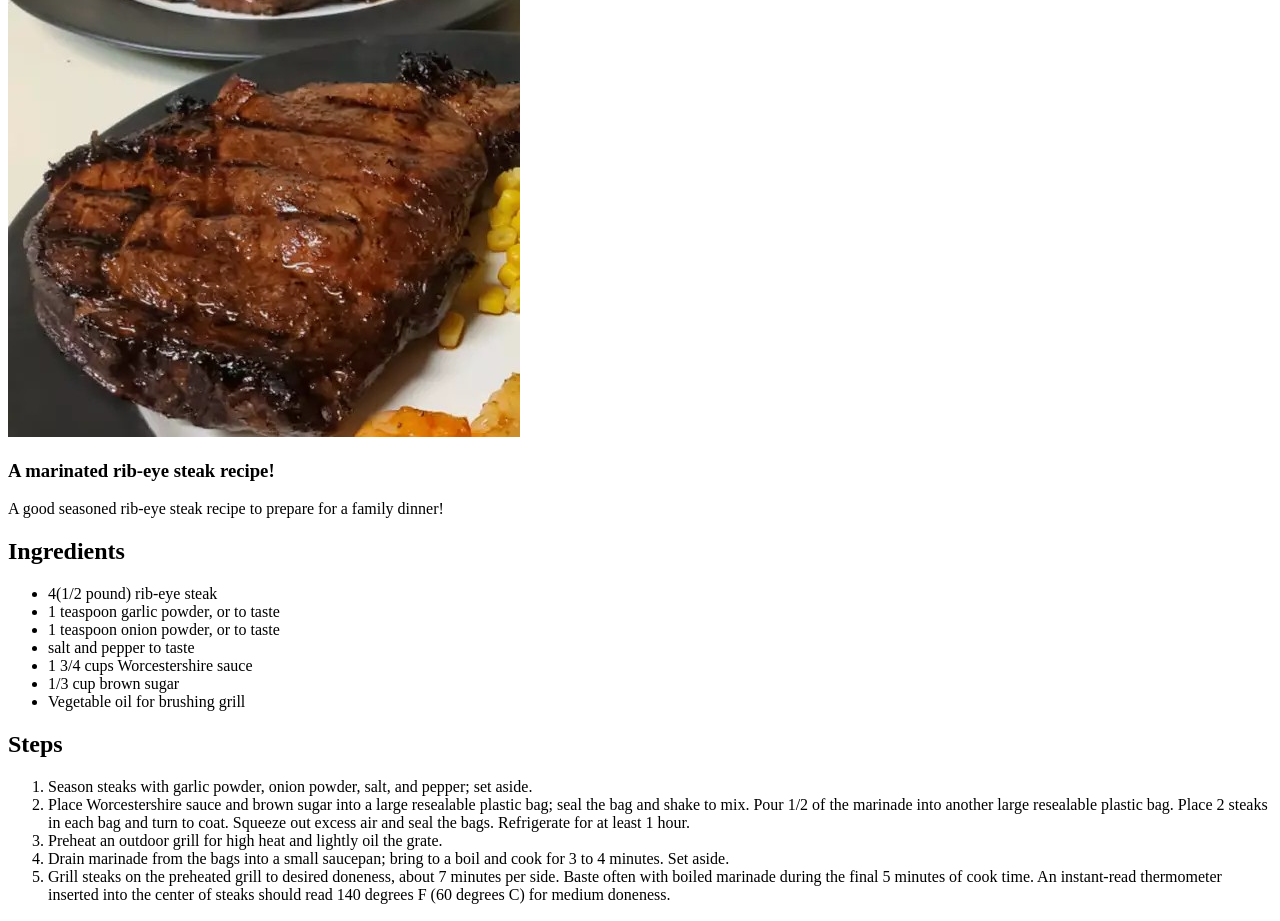
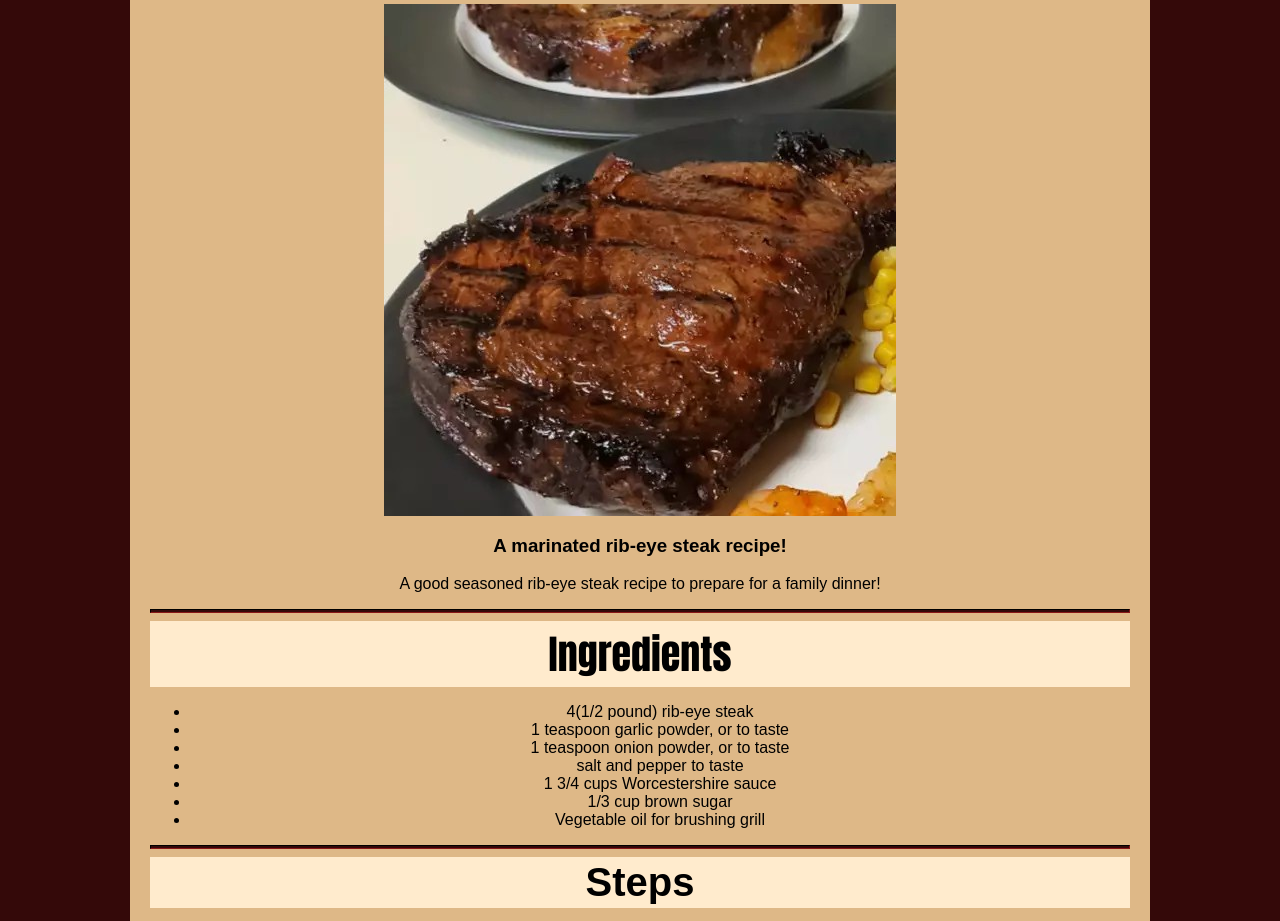
Before and after one commit to beto533/odin-recipes, a plain HTML site: page recipes/ribeye.html in a window 1280 px wide. Shown: the part 155-1076 px from the top of the page. Drawn offline with Linux system fonts and the light colour scheme.

Commit message:
Finish basic CSS

```diff
--- a/recipes/ribeye.html
+++ b/recipes/ribeye.html
@@ -3,14 +3,25 @@
 <html lang="en">
     <head>
         <meta charset="UTF-8">
+        <meta name="viewport" content="width=device-width, initial-scale=1.0">
+        <link rel="stylesheet" href="../style.css">
+        <title>Rib-Eye Recipe</title>
     </head>
     <body>
-        <h1>Rib-Eye Recipe</h1>
+        <div class="page-content">
+            <main>
+                <section class="top">
+                    <article>
+                        <h1 class="heading">Rib-Eye Recipe</h1>
                         <img src="../images/ribeye.jpg" alt="A picture of a rib-eye steak.">
                         <h3>A marinated rib-eye steak recipe!</h3>
                         <p>A good seasoned rib-eye steak recipe to prepare for a family dinner!</p>
-
-        <h2>Ingredients</h2>
+                    </article>
+                </section>
+                <hr>
+                <section class="ingredients">
+                    <article>
+                        <h2 class="heading h2size">Ingredients</h2>
                         <ul>
                             <li>4(1/2 pound) rib-eye steak</li>
                             <li>1 teaspoon garlic powder, or to taste</li>
@@ -20,8 +31,12 @@
                             <li>1/3 cup brown sugar</li>
                             <li>Vegetable oil for brushing grill</li>
                         </ul>
-
-        <h2>Steps</h2>
+                    </article>
+                </section>
+                <hr>
+                <section class="steps">
+                    <article>
+                        <h2 class="heaading h2size">Steps</h2>
                         <ol>
                             <li>Season steaks with garlic powder, onion powder, salt, and pepper; set aside.</li>
                             <li>Place Worcestershire sauce and brown sugar into a large resealable plastic bag; seal the bag and shake to mix. Pour 1/2 of the marinade into another large resealable plastic bag. Place 2 steaks in each bag and turn to coat. Squeeze out excess air and seal the bags. Refrigerate for at least 1 hour.</li>
@@ -29,5 +44,13 @@
                             <li>Drain marinade from the bags into a small saucepan; bring to a boil and cook for 3 to 4 minutes. Set aside.</li>
                             <li>Grill steaks on the preheated grill to desired doneness, about 7 minutes per side. Baste often with boiled marinade during the final 5 minutes of cook time. An instant-read thermometer inserted into the center of steaks should read 140 degrees F (60 degrees C) for medium doneness.</li>
                         </ol>
+                    </article>
+                </section>
+            </main>
+            <hr>
+            <footer>
+
+            </footer>
+        </div>
     </body>
 </html>
--- /dev/null
+++ b/style.css
@@ -0,0 +1,50 @@
+* {
+    font-family: Arial, Helvetica, sans-serif;
+}
+body{
+    background-color:rgb(52, 9, 9);
+    padding: 20px;
+}
+.page-content {
+    background-color: burlywood;
+    width: 80%;
+    margin-left: auto;
+    margin-right: auto;
+    padding: 20px;
+}
+.top {
+    text-align: center;
+}
+.nav {
+    text-align: left;
+}
+.heading {
+    font-family: Impact, serif;
+}
+.h2size {
+    font-size: 40px;
+    background-color: blanchedalmond;
+    margin: auto;
+    text-align: center;
+    padding: 3px;
+}
+.ingredients, .steps {
+    text-align: center;
+}
+h1 {
+    font-size: 60px;
+    background-color: blanchedalmond;
+    margin-top: auto;
+    margin-bottom: auto;
+}
+hr {
+    height: 2px;
+    background-color: rgb(52, 9, 9);
+    border-color: rgb(52, 9, 9);
+}
+img {
+    display: block;
+    margin-left: auto;
+    margin-right: auto;
+    margin-top: 20px;
+}
```
Also changed, not shown: index.html (+11 -2 lines), recipes/pizza.html (+22 -5 lines), recipes/popcorn.html (+28 -5 lines). Lines whose indentation alone changed are shown as unchanged.
